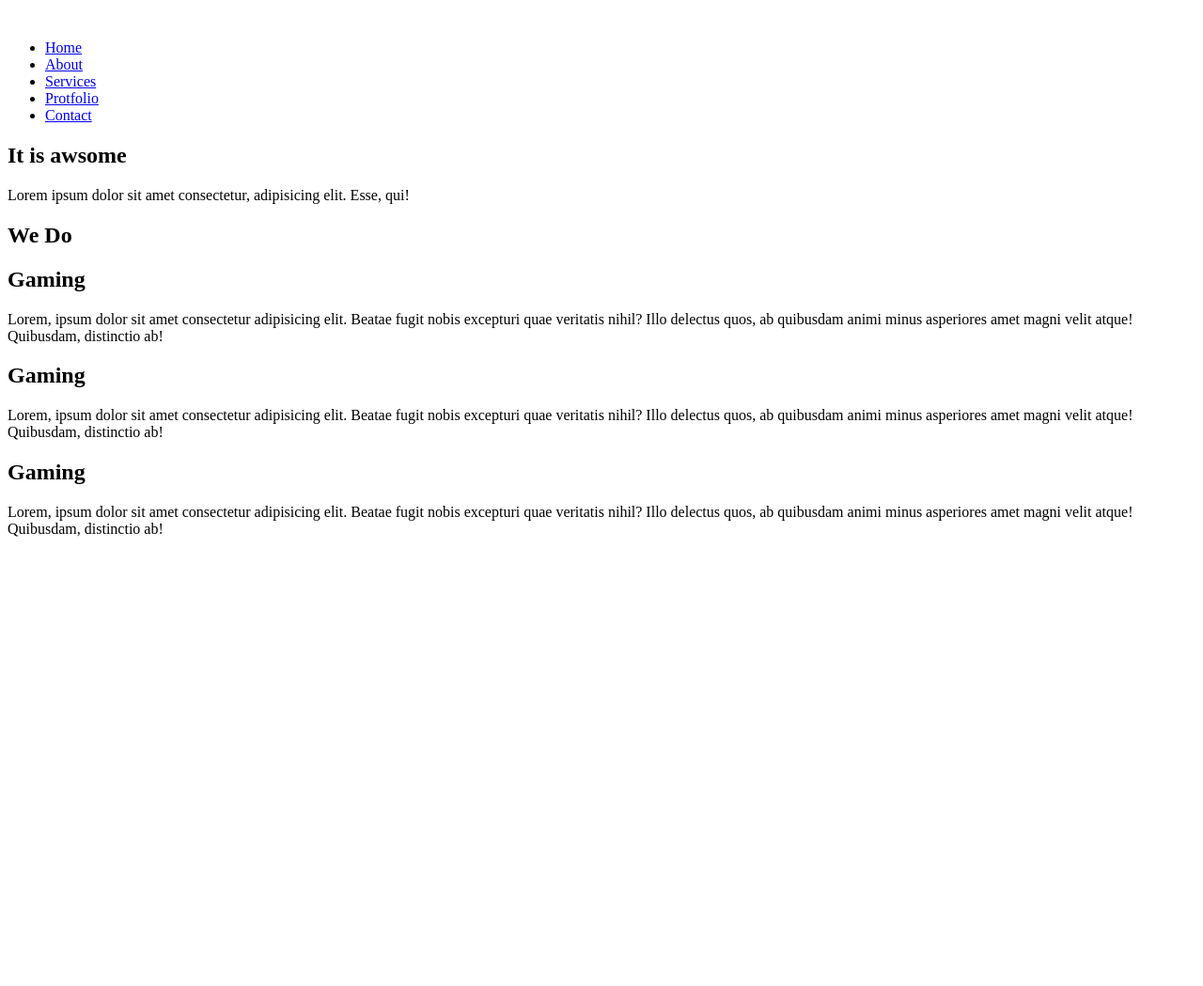
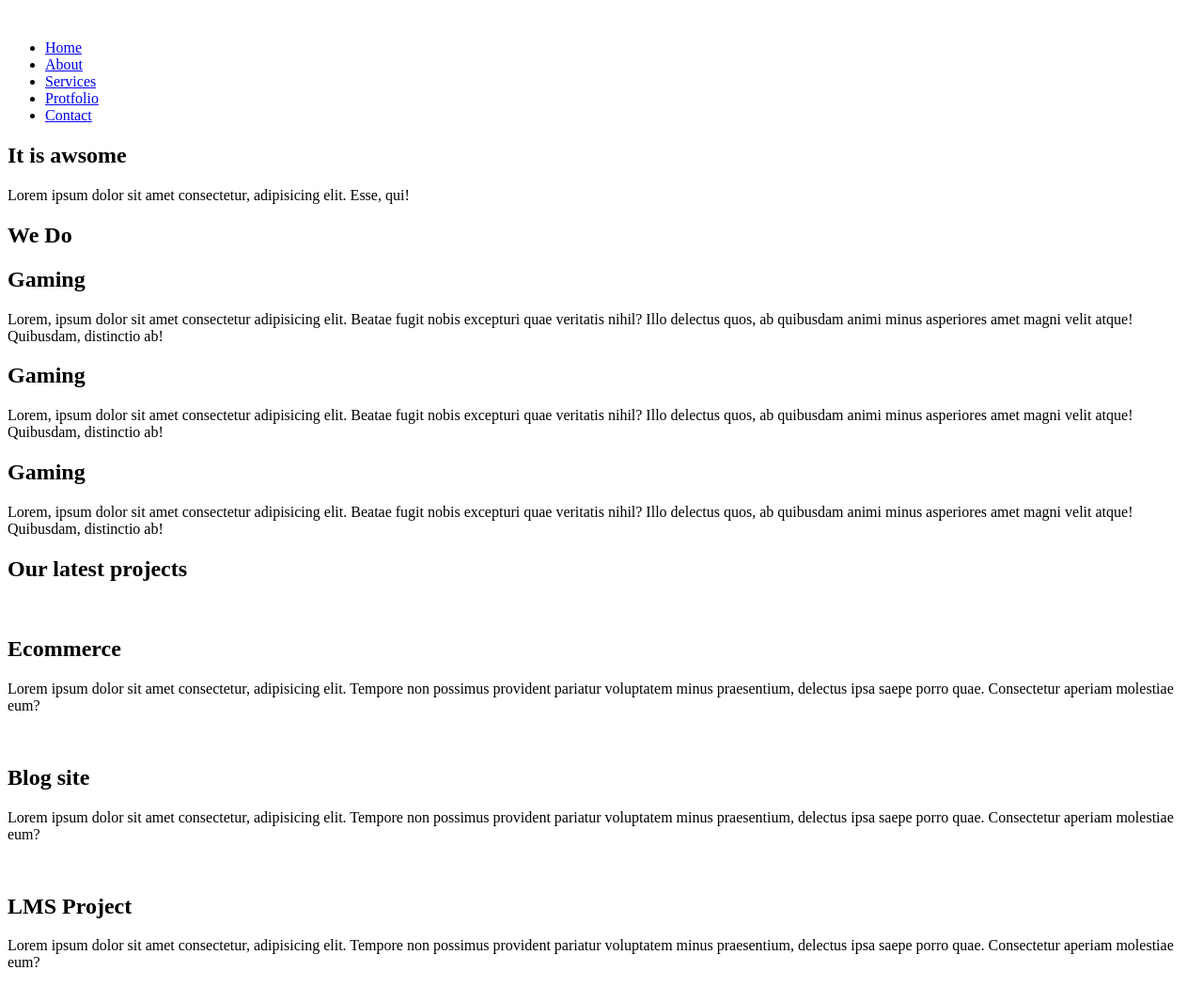
Before and after one commit to shivamEr/Basi-Web-Template, a plain HTML site: page index.html in a window 1280 px wide. Shown: the whole page at 94% size. Before the commit the page ends 800 px from the top, so only its background shows below. Drawn offline with Linux system fonts and the light colour scheme.

Commit message:
Row-4 html completed

```diff
--- a/index.html
+++ b/index.html
@@ -70,6 +70,43 @@
     </section>
     <!-- Row-3 End-->
 
+    <!-- Row-4 Start-->
+    <section class="row4">
+        <div class="project_section">
+            <div class="project_title">
+                <h2>Our latest projects</h2>
+                <div class="project_item_all">
+                    <div class="project_item">
+                        <img src="" alt="">
+                        <h2>Ecommerce</h2>
+                        <p>Lorem ipsum dolor sit amet consectetur, adipisicing elit. Tempore non possimus provident
+                            pariatur voluptatem minus praesentium, delectus ipsa saepe porro quae. Consectetur aperiam
+                            molestiae eum?</p>
+                    </div>
+                    <div class="project_item">
+                        <img src="" alt="">
+                        <h2>Blog site</h2>
+                        <p>Lorem ipsum dolor sit amet consectetur, adipisicing elit. Tempore non possimus provident
+                            pariatur voluptatem minus praesentium, delectus ipsa saepe porro quae. Consectetur aperiam
+                            molestiae eum?</p>
+                    </div>
+                    <div class="project_item">
+                        <img src="" alt="">
+                        <h2>LMS Project</h2>
+                        <p>Lorem ipsum dolor sit amet consectetur, adipisicing elit. Tempore non possimus provident
+                            pariatur voluptatem minus praesentium, delectus ipsa saepe porro quae. Consectetur aperiam
+                            molestiae eum?</p>
+                    </div>
+                </div>
+            </div>
+        </div>
+    </section>
+    <!-- Row-4 End-->
+
+    <!-- Row-5 End-->
+    <!-- Row-5 Start-->
+
+
 </body>
 
 </html>
```
